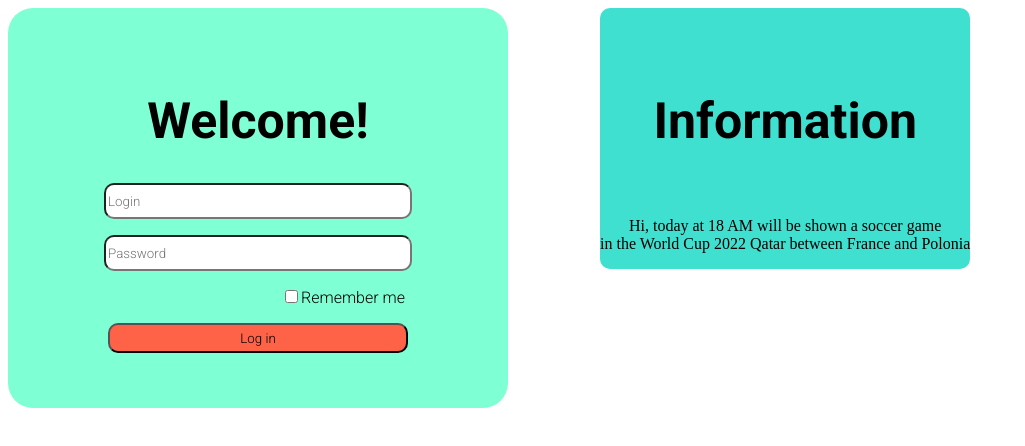
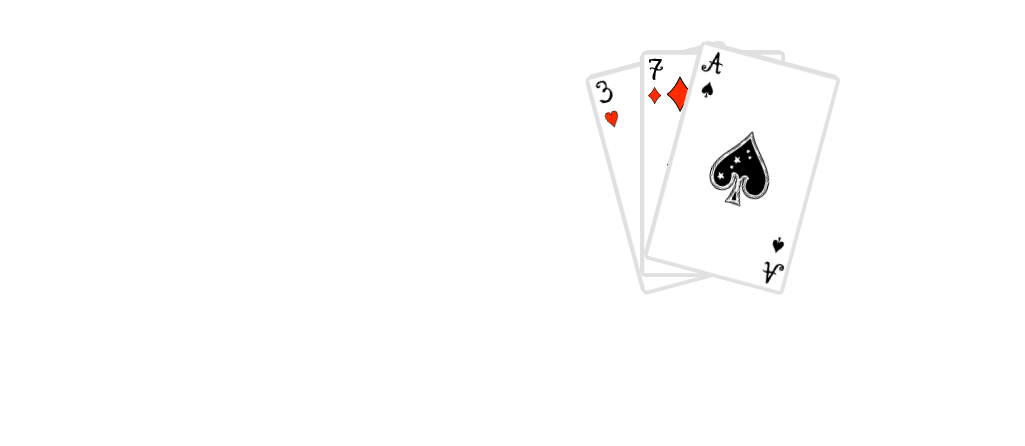
Before and after one commit to onyxgeek/personal, a plain HTML site: page index.html in a window 1280 px wide. Shown: the whole page, without its empty margins (0-1025 px from the left). Drawn offline with Linux system fonts and the light colour scheme.

Commit message:
feat: finish the cards with position learning

```diff
--- a/index.html
+++ b/index.html
@@ -8,17 +8,10 @@
     <title>Register Form</title>
 </head>
 <body>
-    <div class="main">
-        <h1>Welcome!</h1>
-        <p><input class="input" placeholder="Login" type="text"></p>
-        <p><input class="input" placeholder="Password" type="text"></p>
-        <p class="remember"><input  type="checkbox" id="checkbox" name="checkbox"><label for="checkbox">Remember me</label></p>
-        <button class="button">Log in</button>
-    </div>
-    <div class="main2">
-        <span><h1>Information</h1></span>
-        <br>
-        <p class="description">Hi, today at 18 AM will be shown a soccer game <br> in the World Cup 2022 Qatar between France and Polonia </p>
-    </div>
+   <div class="photos">
+    <img src="img/3.png" alt="3" class=" cards cart1">
+    <img src="img/7.png" alt="7" class="cards cart2">
+    <img src="img/ace.png" alt="acee" class="cards cart3">
+   </div>
 </body>
 </html>
--- a/style.css
+++ b/style.css
@@ -1,49 +1,18 @@
 @import url('https://fonts.googleapis.com/css2?family=Roboto:wght@300;700;900&display=swap');
 
-body{
-    display: flex;
+.cards{
+    position: absolute;
+    left: 50%;
+    top: 50px;
+    transform-origin: 50% 100%;
 }
-.main{
-    width: 500px;
-    height: 400px;
-    background-color: aquamarine;
-    border-radius: 25px;
+.cart1{
+    transform: rotateZ(-15deg);
 
 }
-h1{
-    text-align: center;
-    padding-top: 50px;
-    font-family: 'Roboto', sans-serif;
-    font-size: 50px;
-
+.cart3{
+    transform: rotateZ(15deg);
 }
-p {
-    text-align: center;
-
+.cards:hover{
+    z-index: 2;
 }
-
-.input{
-    width: 300px;
-    height: 30px;
-    border-radius: 10px;
-    font-family: 'Roboto', sans-serif;
-}
-.remember{
-    font-family: 'Roboto', sans-serif;
-    margin-left: 170px;
-}
-button{
-   margin-left: 100px;
-    background-color: tomato;
-    font-family: 'Roboto', sans-serif;
-    width: 300px;
-    height: 30px;
-    border-radius: 10px;
-
-}
-.main2{
-    position: absolute;
-    background-color: turquoise;
-    border-radius: 10px;
-    left: 600px;
-}
```
Also changed, not shown: img/3.png (added), img/7.png (added), img/ace.png (added).
